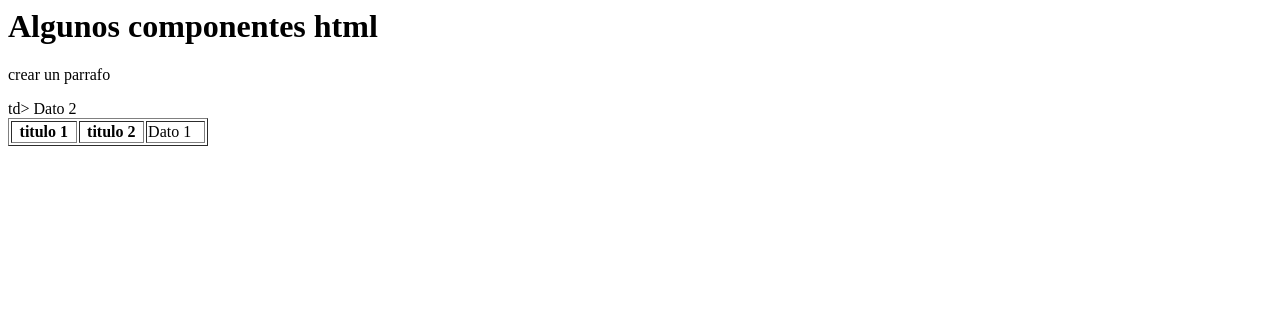
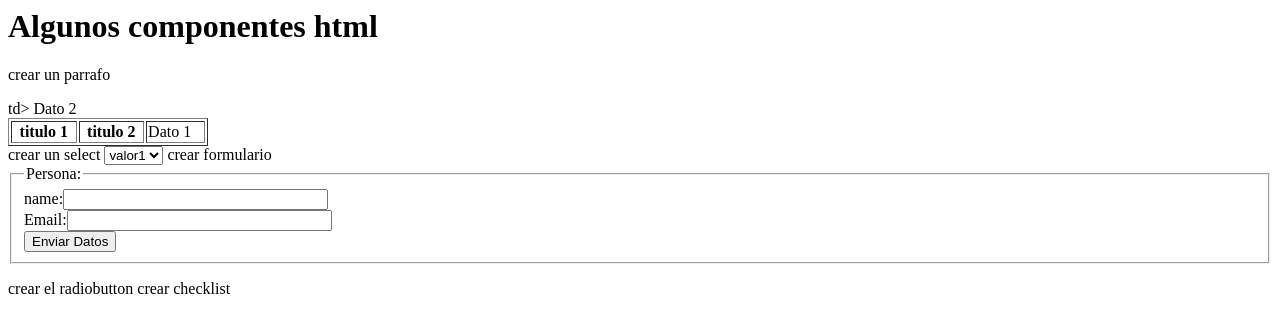
Before and after one commit to julieth1324/clase2, a plain HTML site: page index.html in a window 1280 px wide. Drawn offline with Linux system fonts and the light colour scheme.

Commit message:
formulario y select

```diff
--- a/index.html
+++ b/index.html
@@ -22,6 +22,25 @@
 </tr>
 
     </table>
+    crear un select
+    <select name="lista1">
+        <option>valor1</option>
+        <option>valor2</option>
+        <option>valor3</option>
+    </select>
+    crear formulario
+    <form name="formulario1" action="/recursosenservidor">
+    <fieldset>
+        <legend>Persona:</legend>
+        name:<input type="text" size="30" name="nombre"/> <br/>
+        Email:<input type="text" size="30" name="email"/> <br/>
+        <button type="submit">
+            Enviar Datos
+        </button>
+    </fieldset>
+    </form>
+    crear el radiobutton
+    crear checklist
 </body>
 
    </html>
```
